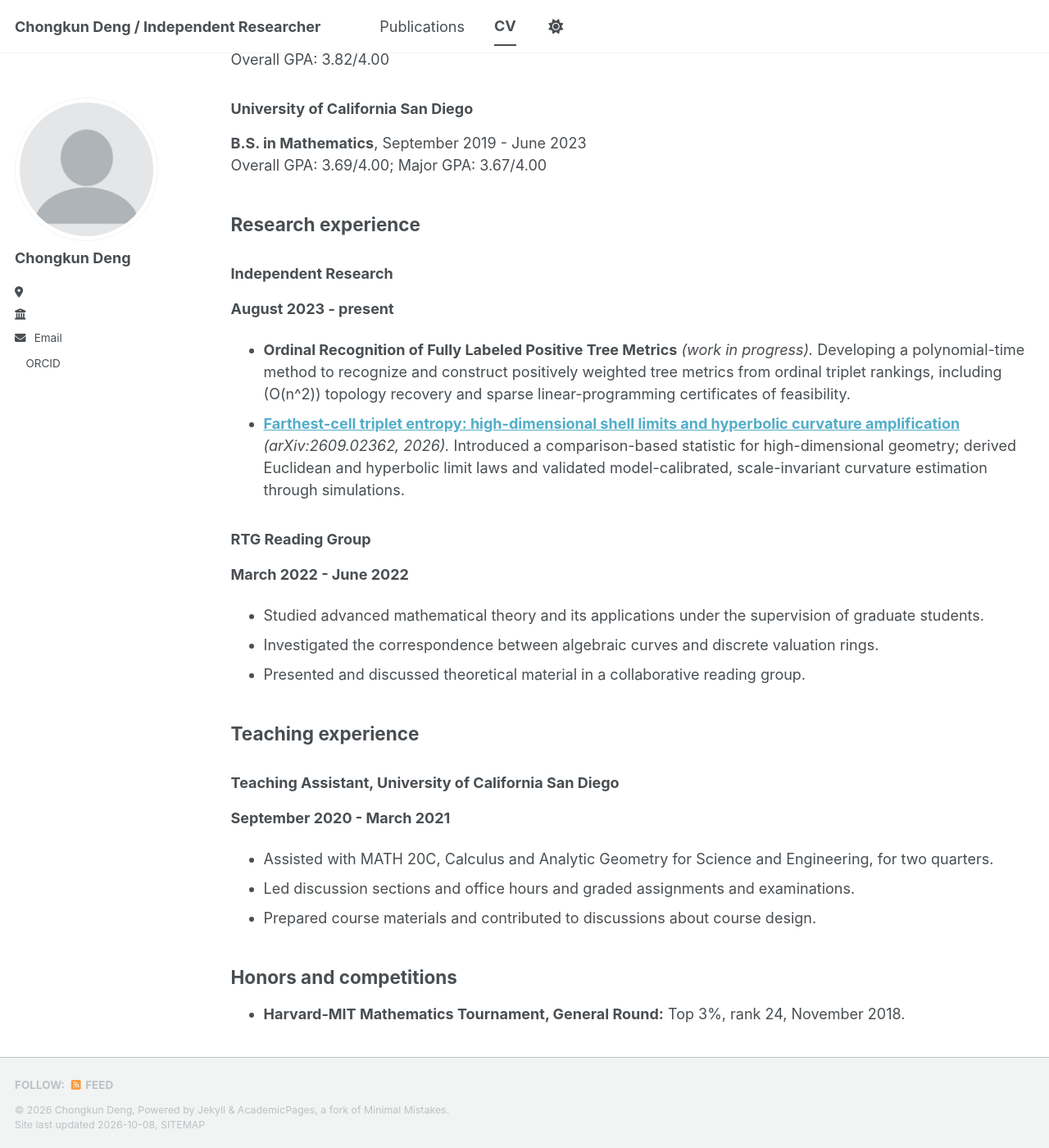
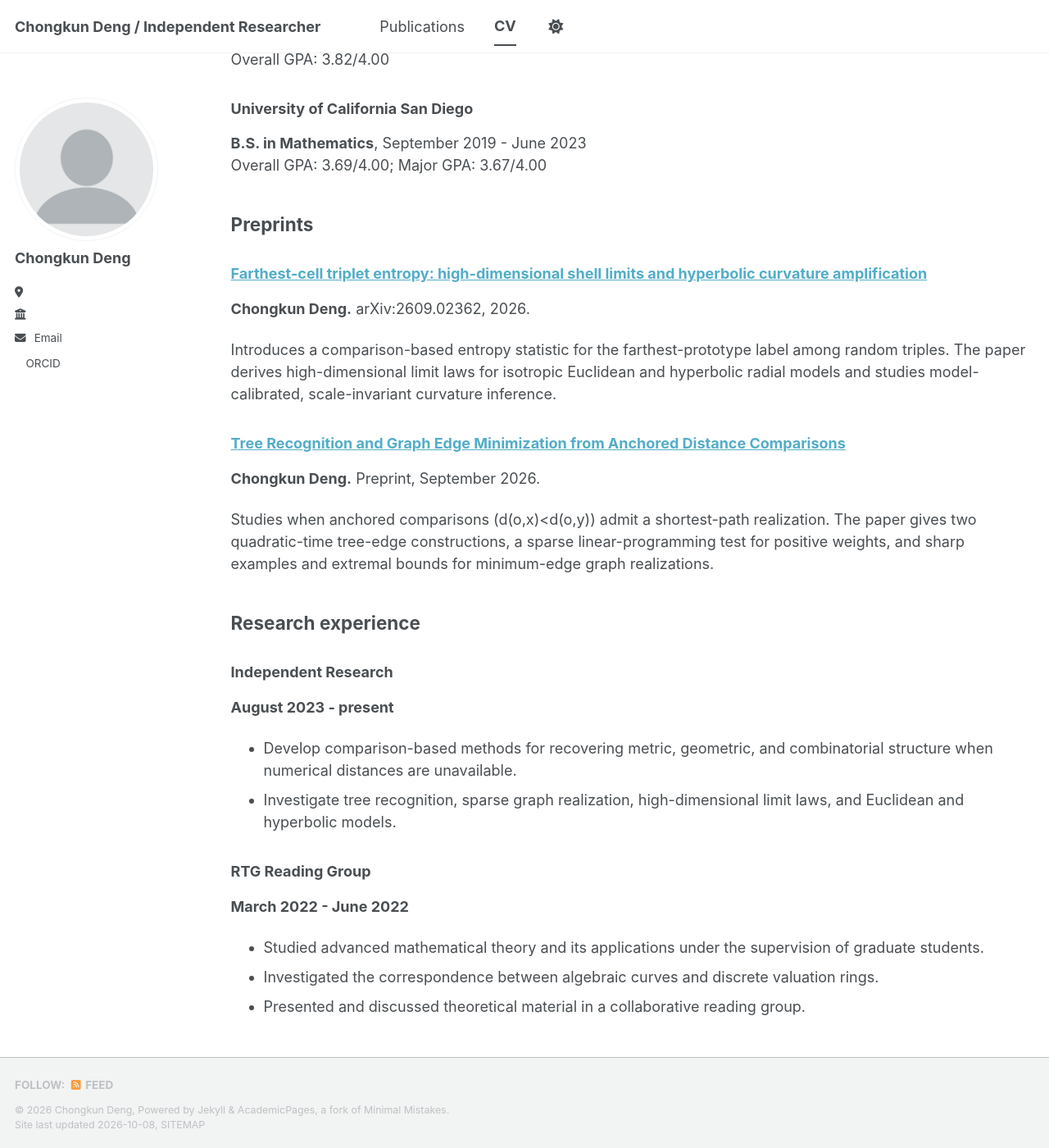
Before and after one commit to chongkun-deng/chongkun-deng.github.io, a Jekyll site: the page built from _pages/cv.md, in a window 1280 px wide and 1400 px high, scrolled down 434 px. Shown: the whole window at 82% size. Built offline with Jekyll 4.4.1, drawn with Linux system fonts in a browser that asks for light colours; a style sheet for code colours, icons or effects is not loaded; some of the changed text lies outside the part shown.

Commit message:
Add files via upload

```diff
--- a/_pages/cv.md
+++ b/_pages/cv.md
@@ -25,14 +25,28 @@ Overall GPA: 3.82/4.00
 **B.S. in Mathematics**, September 2019 - June 2023
 Overall GPA: 3.69/4.00; Major GPA: 3.67/4.00
 
+## Preprints
+
+### [Farthest-cell triplet entropy: high-dimensional shell limits and hyperbolic curvature amplification](https://arxiv.org/abs/2609.02362)
+
+**Chongkun Deng.** arXiv:2609.02362, 2026.
+
+Introduces a comparison-based entropy statistic for the farthest-prototype label among random triples. The paper derives high-dimensional limit laws for isotropic Euclidean and hyperbolic radial models and studies model-calibrated, scale-invariant curvature inference.
+
+### [Tree Recognition and Graph Edge Minimization from Anchored Distance Comparisons]({{ '/files/Tree-Recognition-and-Graph-Edge-Minimization.pdf' | relative_url }})
+
+**Chongkun Deng.** Preprint, September 2026.
+
+Studies when anchored comparisons \(d(o,x)<d(o,y)\) admit a shortest-path realization. The paper gives two quadratic-time tree-edge constructions, a sparse linear-programming test for positive weights, and sharp examples and extremal bounds for minimum-edge graph realizations.
+
 ## Research experience
 
 ### Independent Research
 
 **August 2023 - present**
 
-- **Ordinal Recognition of Fully Labeled Positive Tree Metrics** *(work in progress).* Developing a polynomial-time method to recognize and construct positively weighted tree metrics from ordinal triplet rankings, including \(O(n^2)\) topology recovery and sparse linear-programming certificates of feasibility.
-- **[Farthest-cell triplet entropy: high-dimensional shell limits and hyperbolic curvature amplification](https://arxiv.org/abs/2609.02362)** *(arXiv:2609.02362, 2026).* Introduced a comparison-based statistic for high-dimensional geometry; derived Euclidean and hyperbolic limit laws and validated model-calibrated, scale-invariant curvature estimation through simulations.
+- Develop comparison-based methods for recovering metric, geometric, and combinatorial structure when numerical distances are unavailable.
+- Investigate tree recognition, sparse graph realization, high-dimensional limit laws, and Euclidean and hyperbolic models.
 
 ### RTG Reading Group
 
```
Also changed, not shown: other parts of _pages/cv.md (+1 -0 lines).
